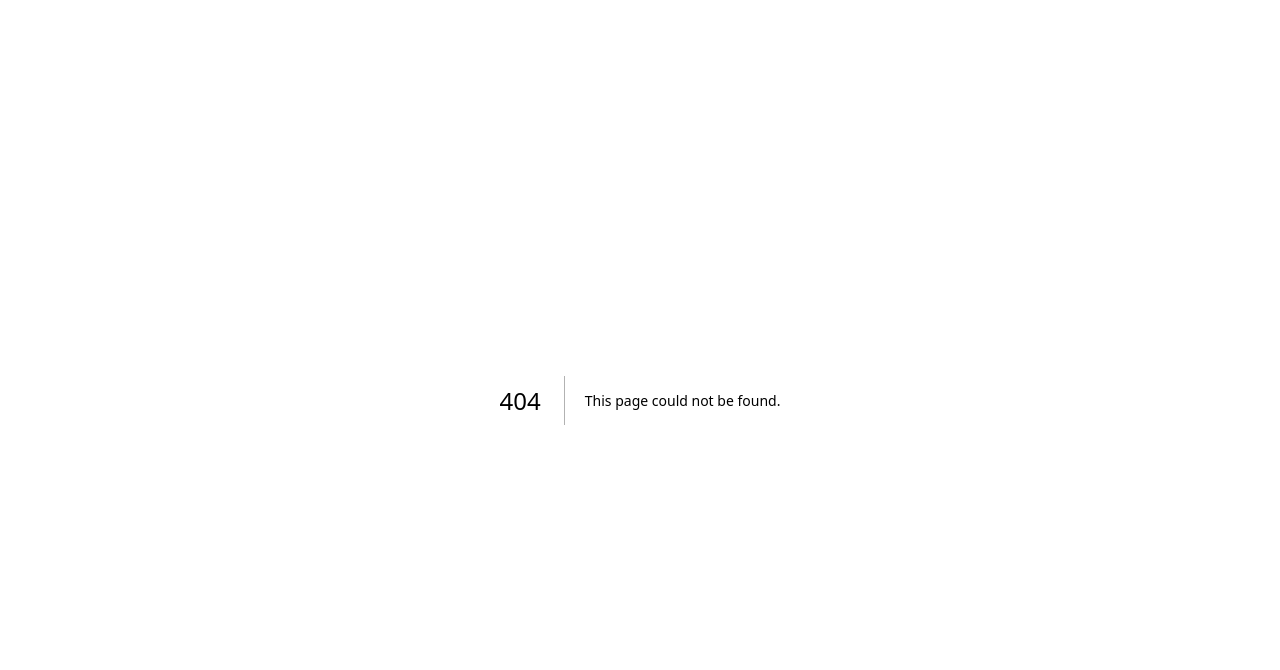
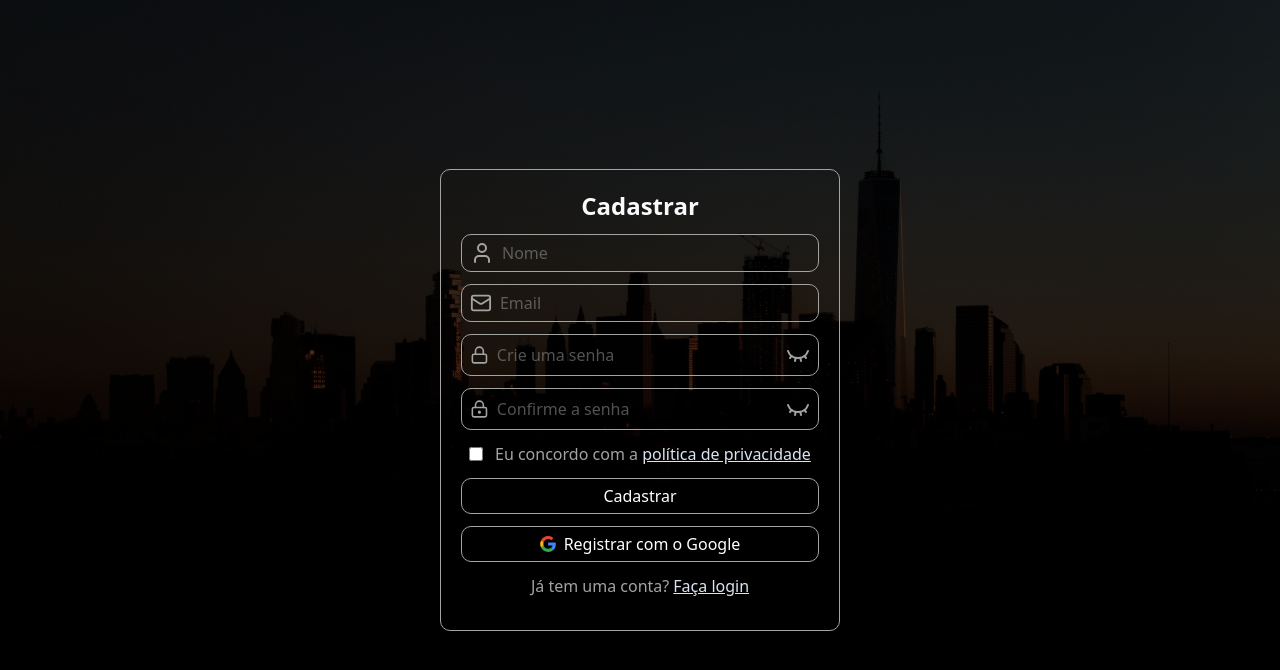
Before and after one commit to marcelomatheus/leads-auth-google-client, a Next.js app: page /register in a window 1280 px wide. Before the commit this address had no page. Shown: the top 670 px of the page. Built offline with nearby package versions, Linux system fonts and the light colour scheme.

Commit message:
feat: implement registration form

```diff
--- /dev/null
+++ b/src/app/register/form-register.tsx
@@ -0,0 +1,154 @@
+"use client";
+import {
+  Form,
+  FormField,
+  FormMessageError,
+  Input,
+  InputIcon,
+} from "@/components/Form";
+import { ComponentProps, useState } from "react";
+import { Eye, EyeClosed, Lock, LockKeyhole, Mail, User } from "lucide-react";
+import { Button } from "@/components/Button";
+import Image from "next/image";
+import Google from "@/Google.svg";
+import { FieldErrors, useForm } from "react-hook-form";
+import { useGoogleLogin } from "@react-oauth/google";
+import { z } from "zod";
+import { zodResolver } from "@hookform/resolvers/zod";
+
+export const formSchema = z
+  .object({
+    email: z.string().email("Preencha o campo com um email válido"),
+    name: z.string().min(3, "O nome deve ter no mínimo 3 caracteres"),
+    password: z.string().min(6, "A senha deve ter no mínimo 6 caracteres"),
+    confirmPassword: z.string(),
+    confirmPolicy: z.boolean(),
+  })
+  .refine((data) => data.password === data.confirmPassword, {
+    message: "Senhas não são iguais",
+    path: ["confirmPassword"],
+  })
+  .refine((data) => data.confirmPolicy, {
+    message: "Você deve concordar com a política de privacidade",
+    path: ["confirmPolicy"],
+  });
+type Form = z.infer<typeof formSchema>;
+
+export const FormRegister = () => {
+  const {
+    register,
+    handleSubmit,
+    formState: { errors },
+  } = useForm({ resolver: zodResolver(formSchema) });
+  console.log(errors);
+  const onSubmit = (data: Form) => console.log(data);
+  const login = useGoogleLogin({
+    onSuccess: (response) => console.log(response),
+    onError: (error) => console.error(error),
+  });
+  return (
+    <div className="flex mx-auto h-screen flex-col justify-center items-center">
+      <Form onSubmit={handleSubmit(onSubmit)} className="md:w-[400px]">
+        <h1 className="text-2xl font-heading mx-auto font-semibold text-gray-50">
+          Cadastrar
+        </h1>
+        <FormField {...register("name")}>
+          <InputIcon>
+            <User className="text-darklight" />
+          </InputIcon>
+          <Input autoComplete="new-name" name="name" placeholder="Nome" />
+        </FormField>
+        <FormField {...register("email")}>
+          <Mail />
+          <Input autoComplete="new-email" name="email" placeholder="Email" />
+        </FormField>
+
+        <FormFieldPassword
+          placeholder="Crie uma senha"
+          {...register("password")}
+        />
+        <FormFieldPassword
+          placeholder="Confirme a senha"
+          variantIcon="lockKeyhole"
+          {...register("confirmPassword")}
+        />
+        <FormField className="flex flex-row justify-start items-center gap-3 border-none">
+          <Input
+            type="checkbox"
+            {...register("confirmPolicy")}
+            className="w-[10%] size-3.5"
+          />{" "}
+          <p>
+            Eu concordo com a{" "}
+            <a className="underline text-gray-100 cursor-pointer">
+              política de privacidade
+            </a>
+          </p>
+        </FormField>
+        <Button name="register" type="submit">
+          Cadastrar
+        </Button>
+        <Button
+          name="registerGoogle"
+          type="button"
+          onClick={() => login()}
+          className="flex flex-row justify-center items-center mx-auto gap-2"
+        >
+          <Image src={Google} className="size-4" alt="logo Google" /> Registrar
+          com o Google
+        </Button>
+        <div className="flex mx-auto gap-1">
+          Já tem uma conta?
+          <a className="underline text-gray-100 cursor-pointer">Faça login</a>
+        </div>
+        <FormRegisterMessageError errors={errors} />
+      </Form>
+    </div>
+  );
+};
+
+type FormFieldPasswordProps = {
+  name: string;
+  placeholder: string;
+  variantIcon?: "lock" | "lockKeyhole";
+} & ComponentProps<"input">;
+const FormFieldPassword = ({
+  variantIcon = "lock",
+  ...props
+}: FormFieldPasswordProps) => {
+  const [viewPassword, setViewPassword] = useState(false);
+  return (
+    <FormField>
+      {variantIcon === "lock" ? <Lock /> : <LockKeyhole />}
+      <Input
+        autoComplete="new-password"
+        type={viewPassword ? "text" : "password"}
+        {...props}
+      />
+      <button
+        type="button"
+        className="p-2"
+        onClick={() => setViewPassword(!viewPassword)}
+      >
+        {viewPassword ? <Eye /> : <EyeClosed />}
+      </button>
+    </FormField>
+  );
+};
+
+type FormRegisterMessageErrorProps = {
+  errors?: FieldErrors<Form>;
+} & ComponentProps<"div">;
+const FormRegisterMessageError = ({
+  errors,
+  ...props
+}: FormRegisterMessageErrorProps) => {
+  const errorsArray = [
+    errors?.confirmPolicy?.message,
+    errors?.confirmPassword?.message,
+    errors?.password?.message,
+    errors?.email?.message,
+    errors?.name?.message,
+  ];
+  return <FormMessageError errors={errorsArray} {...props} />;
+};
--- /dev/null
+++ b/src/app/register/page.tsx
@@ -0,0 +1,10 @@
+import { FormRegister } from "./form-register";
+const ContactPage: React.FC = () => {
+  return (
+    <div className="flex flex-row w-full h-screen justify-center items-center bg-[url('../../assets/city.jpg')] bg-cover bg-blend-color bg-black/75 ">
+      <FormRegister />
+    </div>
+  );
+};
+
+export default ContactPage;
```
